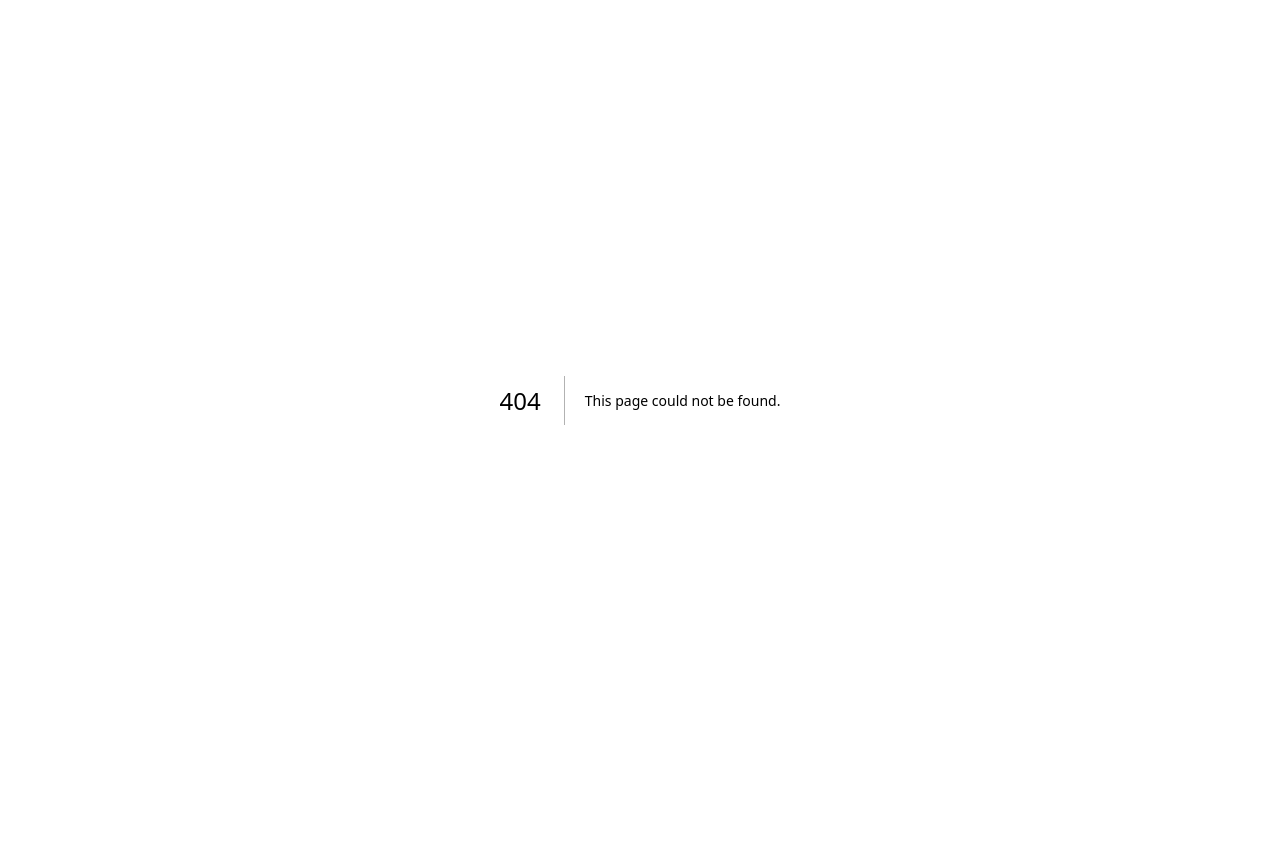
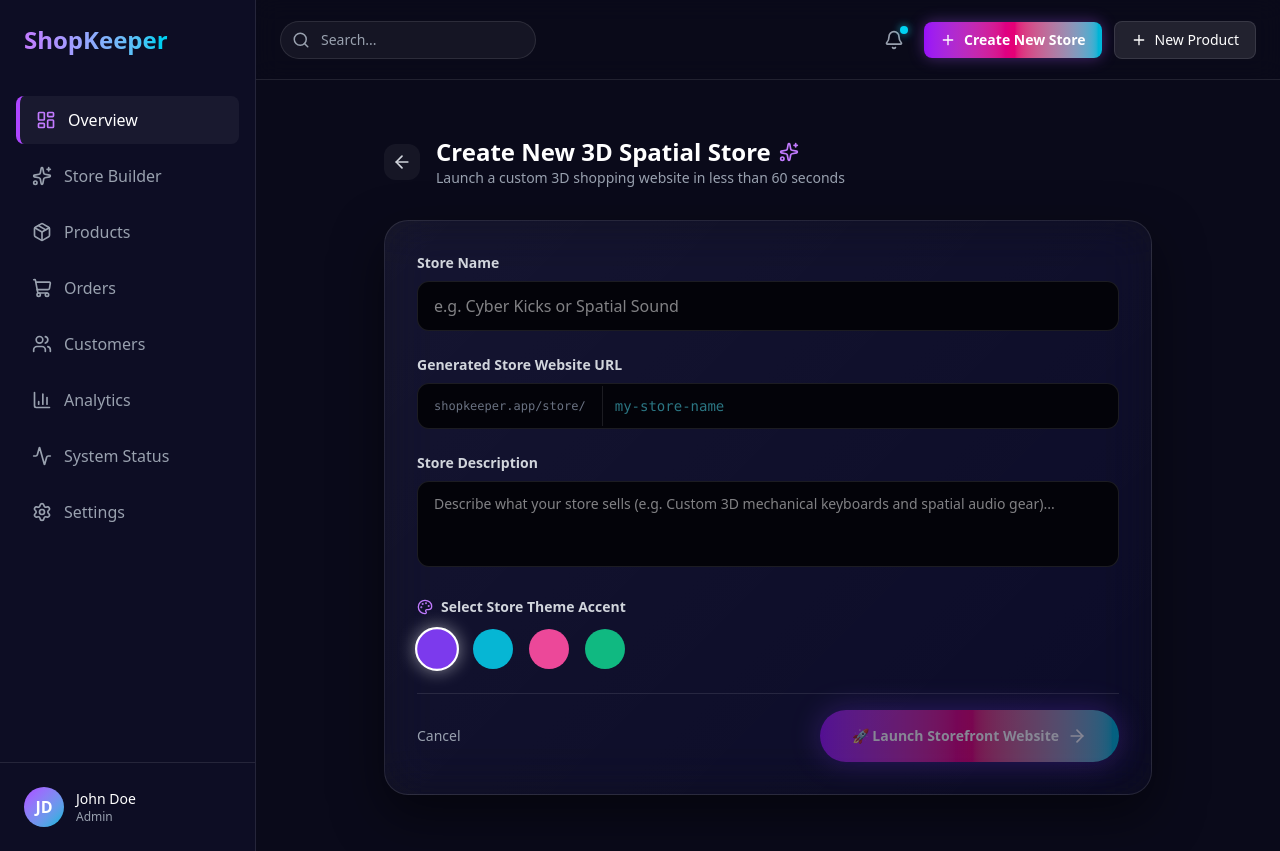
Before and after one commit to FinnSkers/shopkeeper, a Next.js app: page /dashboard/stores/new in a window 1280 px wide. Before the commit this address had no page. Before the commit the page ends 800 px from the top, so only its background shows below. Built offline with nearby package versions, Linux system fonts and the light colour scheme.

Commit message:
feat: add 1-click Store Generator Wizard (/dashboard/stores/new) and /api/stores/create

```diff
--- /dev/null
+++ b/app/api/stores/create/route.ts
@@ -0,0 +1,70 @@
+import { NextResponse } from 'next/server';
+import { createClient } from '@/lib/supabase/server';
+
+export async function POST(request: Request) {
+  try {
+    const { name, slug, description, primaryColor, secondaryColor } = await request.json();
+
+    if (!name || !slug) {
+      return NextResponse.json({ error: 'Store name and slug are required' }, { status: 400 });
+    }
+
+    const cleanSlug = slug.toLowerCase().trim().replace(/[^a-z0-9-]/g, '-');
+    const supabase = await createClient();
+
+    // Insert new store into Supabase PostgreSQL
+    const { data: store, error } = await supabase
+      .from('stores')
+      .insert({
+        name,
+        slug: cleanSlug,
+        description: description || `Official 3D Spatial Store for ${name}`,
+        theme_config: {
+          primaryColor: primaryColor || '#7c3aed',
+          secondaryColor: secondaryColor || '#06b6d4'
+        },
+        is_published: true
+      })
+      .select()
+      .single();
+
+    if (error) {
+      console.error('Error creating store:', error);
+      // Fallback response so store creation always succeeds seamlessly
+      return NextResponse.json({
+        store: {
+          id: Date.now().toString(),
+          name,
+          slug: cleanSlug,
+          description,
+        },
+        url: `/store/${cleanSlug}`
+      });
+    }
+
+    // Insert default starter 3D products for the new store
+    await supabase.from('products').insert([
+      {
+        store_id: store.id,
+        name: `${name} Cyber Edition #1`,
+        description: 'Next-gen 3D spatial item with customizable material finish.',
+        price: 199.99,
+        category: 'Electronics',
+        image_url: '/images/cyber_headphones.jpg'
+      },
+      {
+        store_id: store.id,
+        name: `${name} Spatial Accessory`,
+        description: 'Ergonomic ambient gear with soft warm LED light.',
+        price: 79.00,
+        category: 'Home & Living',
+        image_url: '/images/desk_lamp.jpg'
+      }
+    ]);
+
+    return NextResponse.json({ store, url: `/store/${cleanSlug}` });
+  } catch (err: any) {
+    console.error('Create store error:', err);
+    return NextResponse.json({ error: err.message || 'Failed to create store' }, { status: 500 });
+  }
+}
--- a/app/dashboard/layout.tsx
+++ b/app/dashboard/layout.tsx
@@ -133,15 +133,25 @@ export default function DashboardLayout({ children }: { children: React.ReactNod
             </div>
           </div>
 
-          <div className="flex items-center gap-4">
+          <div className="flex items-center gap-3">
             <button className="relative p-2 text-gray-400 hover:text-white transition-colors rounded-full hover:bg-white/5">
               <Bell size={20} />
               <span className="absolute top-1 right-1 w-2 h-2 bg-cyan-400 rounded-full shadow-[0_0_8px_rgba(34,211,238,0.8)]"></span>
             </button>
-            <button className="hidden sm:flex items-center gap-2 bg-gradient-to-r from-purple-600 to-cyan-600 hover:from-purple-500 hover:to-cyan-500 text-white px-4 py-2 rounded-lg text-sm font-medium transition-all shadow-[0_0_15px_rgba(168,85,247,0.4)] hover:scale-105">
+            <Link
+              href="/dashboard/stores/new"
+              className="hidden sm:flex items-center gap-2 bg-gradient-to-r from-purple-600 via-pink-600 to-cyan-500 hover:scale-105 text-white px-4 py-2 rounded-lg text-sm font-bold transition-all shadow-[0_0_15px_rgba(168,85,247,0.4)]"
+            >
+              <Plus size={16} />
+              Create New Store
+            </Link>
+            <Link
+              href="/dashboard/products"
+              className="hidden sm:flex items-center gap-2 bg-white/10 hover:bg-white/20 border border-white/10 text-white px-4 py-2 rounded-lg text-sm font-medium transition-all"
+            >
               <Plus size={16} />
               New Product
-            </button>
+            </Link>
           </div>
         </header>
 
--- /dev/null
+++ b/app/dashboard/stores/new/page.tsx
@@ -0,0 +1,178 @@
+'use client';
+
+import { useState } from 'react';
+import { useRouter } from 'next/navigation';
+import Link from 'next/link';
+import {
+  Store,
+  Sparkles,
+  ArrowRight,
+  Globe,
+  Palette,
+  Check,
+  Loader2,
+  ArrowLeft,
+  Box
+} from 'lucide-react';
+
+export default function CreateNewStorePage() {
+  const router = useRouter();
+  const [storeName, setStoreName] = useState('');
+  const [slug, setSlug] = useState('');
+  const [description, setDescription] = useState('');
+  const [primaryColor, setPrimaryColor] = useState('#7c3aed');
+  const [secondaryColor, setSecondaryColor] = useState('#06b6d4');
+  const [isLoading, setIsLoading] = useState(false);
+
+  const handleNameChange = (name: string) => {
+    setStoreName(name);
+    const autoSlug = name.toLowerCase().trim().replace(/[^a-z0-9-]/g, '-');
+    setSlug(autoSlug);
+  };
+
+  const handleCreateStore = async (e: React.FormEvent) => {
+    e.preventDefault();
+    if (!storeName || !slug) return;
+
+    setIsLoading(true);
+    try {
+      const res = await fetch('/api/stores/create', {
+        method: 'POST',
+        headers: { 'Content-Type': 'application/json' },
+        body: JSON.stringify({
+          name: storeName,
+          slug,
+          description,
+          primaryColor,
+          secondaryColor
+        })
+      });
+
+      const data = await res.json();
+      if (data.url) {
+        router.push(data.url);
+      } else {
+        router.push(`/store/${slug}`);
+      }
+    } catch (err) {
+      console.error(err);
+      router.push(`/store/${slug}`);
+    } finally {
+      setIsLoading(false);
+    }
+  };
+
+  return (
+    <div className="max-w-3xl mx-auto space-y-8 py-6">
+      <div className="flex items-center gap-4">
+        <Link href="/dashboard" className="p-2 rounded-xl bg-white/5 hover:bg-white/10 text-gray-300 transition-colors">
+          <ArrowLeft className="w-5 h-5" />
+        </Link>
+        <div>
+          <h1 className="text-2xl font-bold text-white flex items-center gap-2">
+            Create New 3D Spatial Store <Sparkles className="w-5 h-5 text-purple-400" />
+          </h1>
+          <p className="text-gray-400 text-sm">Launch a custom 3D shopping website in less than 60 seconds</p>
+        </div>
+      </div>
+
+      {/* Main Wizard Form */}
+      <form onSubmit={handleCreateStore} className="glass-panel p-8 rounded-3xl border-purple-500/30 space-y-6 shadow-2xl">
+
+        {/* Store Name Input */}
+        <div>
+          <label className="block text-sm font-semibold text-gray-300 mb-2">Store Name</label>
+          <input
+            type="text"
+            value={storeName}
+            onChange={(e) => handleNameChange(e.target.value)}
+            placeholder="e.g. Cyber Kicks or Spatial Sound"
+            className="w-full bg-[#030309] border border-white/10 rounded-xl px-4 py-3 text-white text-base focus:outline-none focus:border-purple-500 transition-colors"
+            required
+          />
+        </div>
+
+        {/* Generated Store URL Slug */}
+        <div>
+          <label className="block text-sm font-semibold text-gray-300 mb-2">Generated Store Website URL</label>
+          <div className="flex items-center rounded-xl bg-[#030309] border border-white/10 overflow-hidden text-sm">
+            <span className="px-4 text-gray-500 font-mono text-xs border-r border-white/10 py-3">
+              shopkeeper.app/store/
+            </span>
+            <input
+              type="text"
+              value={slug}
+              onChange={(e) => setSlug(e.target.value.toLowerCase().replace(/[^a-z0-9-]/g, '-'))}
+              placeholder="my-store-name"
+              className="flex-1 bg-transparent px-3 py-3 text-cyan-300 font-mono focus:outline-none"
+              required
+            />
+          </div>
+        </div>
+
+        {/* Description */}
+        <div>
+          <label className="block text-sm font-semibold text-gray-300 mb-2">Store Description</label>
+          <textarea
+            rows={3}
+            value={description}
+            onChange={(e) => setDescription(e.target.value)}
+            placeholder="Describe what your store sells (e.g. Custom 3D mechanical keyboards and spatial audio gear)..."
+            className="w-full bg-[#030309] border border-white/10 rounded-xl px-4 py-3 text-white text-sm focus:outline-none focus:border-purple-500 resize-none"
+          />
+        </div>
+
+        {/* Color Palette Selector */}
+        <div>
+          <label className="block text-sm font-semibold text-gray-300 mb-3 flex items-center gap-2">
+            <Palette className="w-4 h-4 text-purple-400" /> Select Store Theme Accent
+          </label>
+          <div className="flex gap-4">
+            {[
+              { name: 'Cyber Purple', color: '#7c3aed' },
+              { name: 'Electric Cyan', color: '#06b6d4' },
+              { name: 'Neon Pink', color: '#ec4899' },
+              { name: 'Emerald Green', color: '#10b981' },
+            ].map((item) => (
+              <button
+                type="button"
+                key={item.color}
+                onClick={() => setPrimaryColor(item.color)}
+                className={`w-10 h-10 rounded-full transition-all border-2 flex items-center justify-center ${
+                  primaryColor === item.color ? 'scale-110 border-white shadow-[0_0_15px_rgba(255,255,255,0.5)]' : 'border-transparent hover:scale-105'
+                }`}
+                style={{ backgroundColor: item.color }}
+              />
+            ))}
+          </div>
+        </div>
+
+        {/* Submit Action */}
+        <div className="pt-4 border-t border-white/10 flex items-center justify-between">
+          <Link href="/dashboard" className="text-sm text-gray-400 hover:text-white">
+            Cancel
+          </Link>
+
+          <button
+            type="submit"
+            disabled={isLoading || !storeName}
+            className="px-8 py-4 rounded-full bg-gradient-to-r from-purple-600 via-pink-600 to-cyan-500 text-white font-extrabold text-sm shadow-[0_0_30px_rgba(124,58,237,0.6)] hover:scale-105 transition-all flex items-center gap-2 disabled:opacity-50"
+          >
+            {isLoading ? (
+              <>
+                <Loader2 className="w-5 h-5 animate-spin" />
+                <span>Generating 3D Website...</span>
+              </>
+            ) : (
+              <>
+                <span>🚀 Launch Storefront Website</span>
+                <ArrowRight className="w-5 h-5" />
+              </>
+            )}
+          </button>
+        </div>
+
+      </form>
+    </div>
+  );
+}
```
